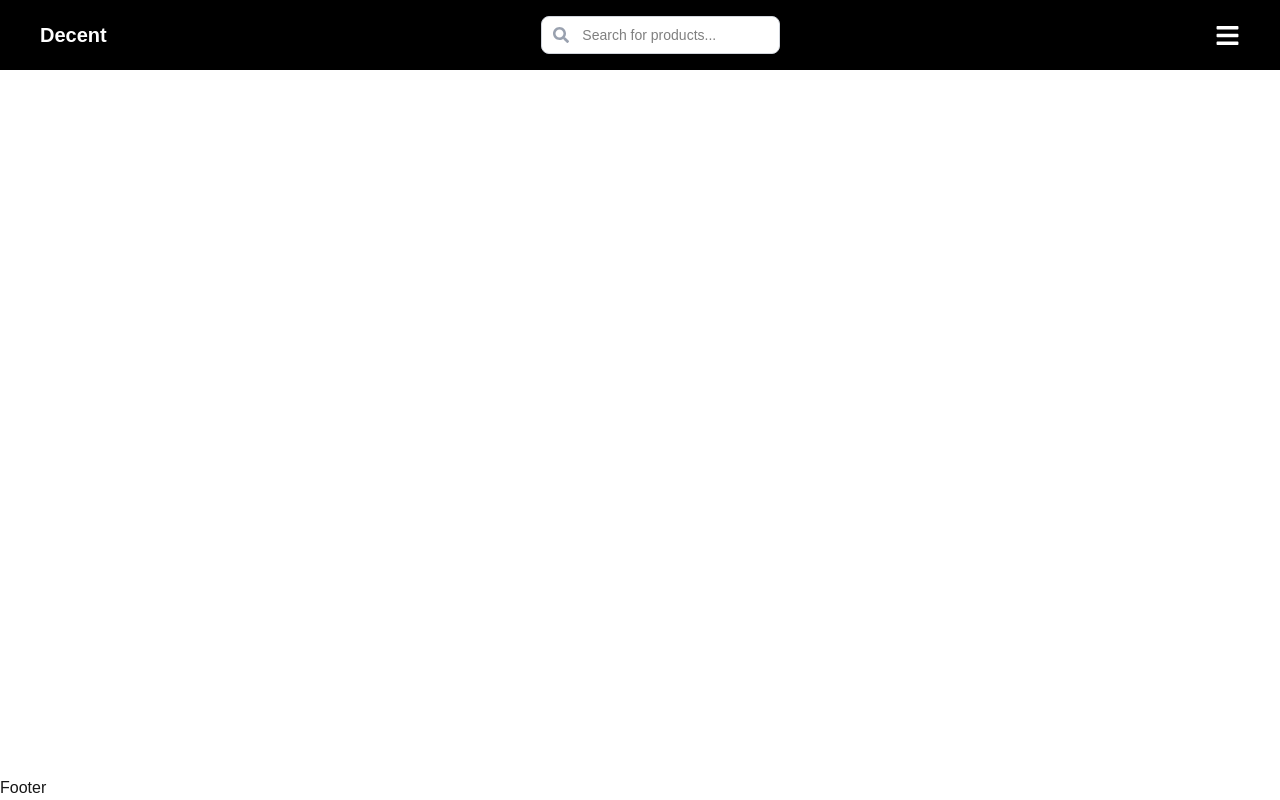
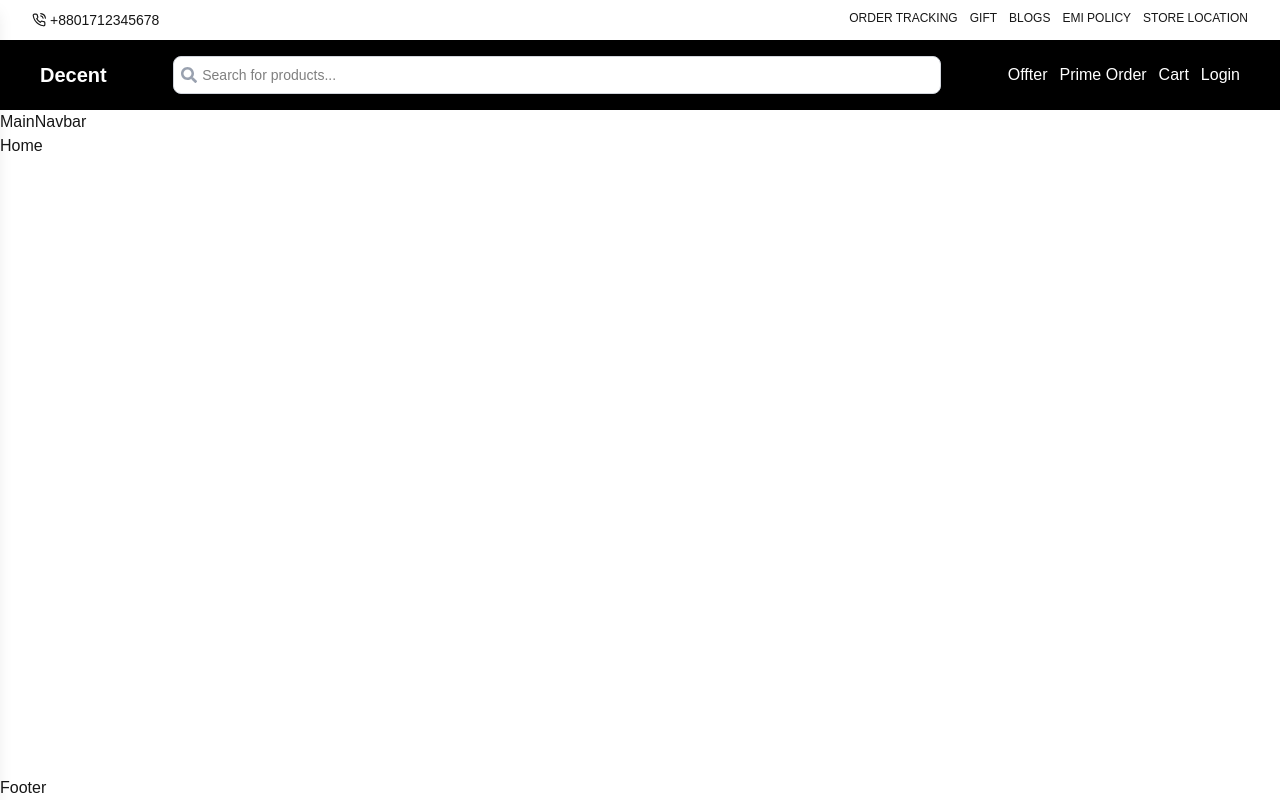
Before and after one commit to mrashed21/decent_demo, a Next.js app: page / in a window 1280 px wide. Built offline with nearby package versions, Linux system fonts and the light colour scheme.

Commit message:
update navbar

```diff
--- a/src/app/(frontend)/layout.tsx
+++ b/src/app/(frontend)/layout.tsx
@@ -1,8 +1,17 @@
-const FrontendLayout = ({
-  children,
-}: Readonly<{
-  children: React.ReactNode;
-}>) => {
-  return <body className="font-inter">{children}</body>;
+import Footer from "@/components/shared/Footer/Footer";
+import Navbar from "@/components/shared/Navbar/Navbar";
+
+const FrontendLayout = ({ children }: { children: React.ReactNode }) => {
+  return (
+    <div className="min-h-[100dvh] flex flex-col">
+      <Navbar />
+      <main className="flex-grow">
+        <section>{children}</section>
+      </main>
+      <footer className="mt-auto">
+        <Footer />
+      </footer>
+    </div>
+  );
 };
 export default FrontendLayout;
--- a/src/app/(frontend)/page.tsx
+++ b/src/app/(frontend)/page.tsx
@@ -1,13 +1,5 @@
-import Footer from "@/components/shared/Footer/Footer";
-import Navbar from "@/components/shared/Navbar/Navbar";
-
 const Home = () => {
-  return (
-    <main className="h-screen flex flex-col justify-between">
-      <Navbar />
-      <Footer />
-    </main>
-  );
+  return <section>Home</section>;
 };
 
 export default Home;
--- a/src/components/Reusable/Container/Container.tsx
+++ b/src/components/Reusable/Container/Container.tsx
@@ -7,7 +7,7 @@ const Container = ({
   className?: string;
 }) => {
   return (
-    <section className={`max-w-[1600px] w-[90%] mx-auto ${className}`}>
+    <section className={`max-w-[1600px] w-[95%] mx-auto ${className}`}>
       {children}
     </section>
   );
--- a/src/components/Reusable/SearchInput/SearchInput.tsx
+++ b/src/components/Reusable/SearchInput/SearchInput.tsx
@@ -10,16 +10,16 @@ const SearchInput: React.FC<SearchInputProps> = ({
   className = "",
 }) => {
   return (
-    <div className={`relative w-full max-w-sm `}>
+    <div className={`relative w-full   `}>
       <input
         type="text"
         placeholder={placeholder}
         aria-label={placeholder}
-        className={`w-full border border-gray-300 rounded-lg pl-10 pr-4 py-2 text-sm focus:outline-none ${className}`}
+        className={`w-full border border-gray-300 rounded-lg pl-7 pr-2 py-2 text-sm focus:outline-none ${className}`}
       />
       <FaSearch
         size={16}
-        className="absolute left-3 top-1/2 -translate-y-1/2 text-gray-400"
+        className="absolute left-2 top-1/2 -translate-y-1/2 text-gray-400"
       />
     </div>
   );
--- a/src/components/shared/Navbar/MainNavbar.tsx
+++ b/src/components/shared/Navbar/MainNavbar.tsx
@@ -1,7 +1,7 @@
 "use client";
 
 const MainNavbar = () => {
-  return <section className="hidden">MainNavbar</section>;
+  return <section className="hidden xl:flex">MainNavbar</section>;
 };
 
 export default MainNavbar;
--- a/src/components/shared/Navbar/MobileNavbar.tsx
+++ b/src/components/shared/Navbar/MobileNavbar.tsx
@@ -1,40 +1,69 @@
 "use client";
 
+import Link from "next/link";
 import { useState } from "react";
 import { FaChevronDown, FaTimes } from "react-icons/fa";
 
 interface MobileNavbarProps {
+  isMobileMenuOpen: boolean;
   setIsMobileMenuOpen: React.Dispatch<React.SetStateAction<boolean>>;
 }
 
-const MobileNavbar: React.FC<MobileNavbarProps> = ({ setIsMobileMenuOpen }) => {
+const MobileNavbar: React.FC<MobileNavbarProps> = ({
+  isMobileMenuOpen,
+  setIsMobileMenuOpen,
+}) => {
   const [openMenu, setOpenMenu] = useState<string | null>(null);
+
+  const navLinks = [
+    { label: "Home", href: "/" },
+    {
+      label: "Shop",
+      children: [
+        { label: "Men", href: "/men" },
+        { label: "Women", href: "/women" },
+        { label: "Kids", href: "/kids" },
+      ],
+    },
+    {
+      label: "About",
+      children: [
+        { label: "Company", href: "/company" },
+        { label: "Team", href: "/team" },
+      ],
+    },
+    { label: "Contact", href: "/contact" },
+  ];
 
   const toggleSubMenu = (menu: string) => {
     setOpenMenu(openMenu === menu ? null : menu);
   };
 
-  const handleItemClick = () => {
+  const handleCloseMenu = () => {
     setIsMobileMenuOpen(false);
+    setTimeout(() => setOpenMenu(null), 500);
   };
 
   return (
     <>
+      {/* Overlay */}
       <div
-        className="fixed inset-0 bg-black/50 z-40"
-        onClick={() => {
-          setIsMobileMenuOpen(false);
-        }}
+        className={`fixed inset-0 bg-black/50 z-40 transition-opacity duration-500 ease-in-out
+        ${isMobileMenuOpen ? "opacity-100" : "opacity-0 pointer-events-none"}`}
+        onClick={handleCloseMenu}
       ></div>
+
       {/* Sidebar */}
-      <div className="fixed top-0 left-0 h-full w-72 bg-white shadow-lg z-50 overflow-y-auto transform transition-transform duration-300 ease-in-out translate-x-0">
+      <div
+        className={`fixed top-0 left-0 h-full w-72 bg-white shadow-lg z-50 overflow-y-auto
+        transform transition-transform duration-500 ease-in-out
+        ${isMobileMenuOpen ? "translate-x-0" : "-translate-x-full"}`}
+      >
         {/* Header */}
         <div className="flex items-center justify-between p-4 border-b">
           <h2 className="font-bold text-lg">Menu</h2>
           <button
-            onClick={() => {
-              setIsMobileMenuOpen(false);
-            }}
+            onClick={handleCloseMenu}
             className="p-2 rounded hover:bg-gray-100"
             aria-label="Close menu"
           >
@@ -42,89 +71,57 @@ const MobileNavbar: React.FC<MobileNavbarProps> = ({ setIsMobileMenuOpen }) => {
           </button>
         </div>
 
-        {/* Menu items */}
+        {/* Menu Items */}
         <ul className="p-4 space-y-2">
-          <li
-            onClick={handleItemClick}
-            className="p-2 rounded hover:bg-gray-100 cursor-pointer"
-          >
-            Home
-          </li>
-
-          {/* Shop submenu */}
-          <li>
+          {navLinks.map((item) =>
+            item.children ? (
+              <li key={item.label}>
                 <button
-              onClick={() => toggleSubMenu("shop")}
+                  onClick={() => toggleSubMenu(item.label)}
                   className="w-full flex items-center justify-between p-2 rounded hover:bg-gray-100"
                 >
-              <span>Shop</span>
+                  <span>{item.label}</span>
                   <FaChevronDown
-                className={`transition-transform ${
-                  openMenu === "shop" ? "rotate-180" : ""
+                    className={`transition-transform duration-300 ${
+                      openMenu === item.label ? "rotate-180" : ""
                     }`}
                   />
                 </button>
-            {openMenu === "shop" && (
-              <ul className="ml-4 mt-2 space-y-1">
-                <li
-                  onClick={handleItemClick}
-                  className="p-2 rounded hover:bg-gray-100 cursor-pointer"
+
+                {/* Submenu */}
+                <ul
+                  className={`ml-4 mt-1 overflow-hidden transition-all duration-300
+                  ${
+                    openMenu === item.label
+                      ? "max-h-40 opacity-100"
+                      : "max-h-0 opacity-0"
+                  }`}
                 >
-                  Men
+                  {item.children.map((sub) => (
+                    <li key={sub.label}>
+                      <Link
+                        href={sub.href}
+                        onClick={handleCloseMenu}
+                        className="block p-2 rounded hover:bg-gray-100"
+                      >
+                        {sub.label}
+                      </Link>
                     </li>
-                <li
-                  onClick={handleItemClick}
-                  className="p-2 rounded hover:bg-gray-100 cursor-pointer"
+                  ))}
+                </ul>
+              </li>
+            ) : (
+              <li key={item.label}>
+                <Link
+                  href={item.href}
+                  onClick={handleCloseMenu}
+                  className="block p-2 rounded hover:bg-gray-100"
                 >
-                  Women
+                  {item.label}
+                </Link>
               </li>
-                <li
-                  onClick={handleItemClick}
-                  className="p-2 rounded hover:bg-gray-100 cursor-pointer"
-                >
-                  Kids
-                </li>
-              </ul>
+            )
           )}
-          </li>
-
-          {/* About submenu */}
-          <li>
-            <button
-              onClick={() => toggleSubMenu("about")}
-              className="w-full flex items-center justify-between p-2 rounded hover:bg-gray-100"
-            >
-              <span>About</span>
-              <FaChevronDown
-                className={`transition-transform ${
-                  openMenu === "about" ? "rotate-180" : ""
-                }`}
-              />
-            </button>
-            {openMenu === "about" && (
-              <ul className="ml-4 mt-2 space-y-1">
-                <li
-                  onClick={handleItemClick}
-                  className="p-2 rounded hover:bg-gray-100 cursor-pointer"
-                >
-                  Company
-                </li>
-                <li
-                  onClick={handleItemClick}
-                  className="p-2 rounded hover:bg-gray-100 cursor-pointer"
-                >
-                  Team
-                </li>
-              </ul>
-            )}
-          </li>
-
-          <li
-            onClick={handleItemClick}
-            className="p-2 rounded hover:bg-gray-100 cursor-pointer"
-          >
-            Contact
-          </li>
         </ul>
       </div>
     </>
--- a/src/components/shared/Navbar/Navbar.tsx
+++ b/src/components/shared/Navbar/Navbar.tsx
@@ -9,18 +9,21 @@ import TopNavbar from "./TopNavbar";
 
 const Navbar = () => {
   const [isMobileMenuOpen, setIsMobileMenuOpen] = useState(false);
+
   return (
-    <nav className="">
-      {/* top navbar for contact, links  */}
+    <nav>
+      {/* top navbar */}
       <TopNavbar />
-      {/* sub navbar for logo, search, cart, auth */}
+      {/* sub navbar */}
       <SubNavbar setIsMobileMenuOpen={setIsMobileMenuOpen} />
-      {/* main navbar fo category menu */}
+      {/* main navbar */}
       <MainNavbar />
-      {/* navbar for mobile  */}
-      {isMobileMenuOpen && (
-        <MobileNavbar setIsMobileMenuOpen={setIsMobileMenuOpen} />
-      )}
+      {/*Mobile side navbar */}
+      <MobileNavbar
+        isMobileMenuOpen={isMobileMenuOpen}
+        setIsMobileMenuOpen={setIsMobileMenuOpen}
+      />
+
       {/* mobile bottom navbar */}
       <MobileBottomNavbar />
     </nav>
--- a/src/components/shared/Navbar/SubNavbar.tsx
+++ b/src/components/shared/Navbar/SubNavbar.tsx
@@ -1,5 +1,6 @@
 "use client";
 
+import Container from "@/components/Reusable/Container/Container";
 import SearchInput from "@/components/Reusable/SearchInput/SearchInput";
 import { FaBars } from "react-icons/fa";
 
@@ -9,25 +10,34 @@ interface SubNavbarProps {
 
 const SubNavbar: React.FC<SubNavbarProps> = ({ setIsMobileMenuOpen }) => {
   return (
-    <section className="flex items-center justify-between py-4 px-2 md:px-5 lg:px-10 gap-5 bg-secondary text-primary">
+    <section className=" bg-secondary text-primary">
+      <Container className="flex items-center justify-between py-4 px-2  gap-5">
         {/* logo section */}
         <div className="">
           <h1 className="text-xl font-semibold ">Decent</h1>
         </div>
         {/* search section */}
-      <div className="">
+        <div className="w-full xl:max-w-3xl">
           <SearchInput
             placeholder="Search for products..."
             className="bg-primary text-secondary"
           />
         </div>
         {/* hamberger menu icon */}
-      <div className="">
+        <div className="xl:hidden">
           <FaBars
             size={25}
             onClick={() => setIsMobileMenuOpen((prev) => !prev)}
           />
         </div>
+        {/* for xl screen */}
+        <section className="hidden xl:flex items-center space-x-3">
+          <button>Offter</button>
+          <button>Prime Order</button>
+          <button>Cart</button>
+          <button>Login</button>
+        </section>
+      </Container>
     </section>
   );
 };
--- a/src/components/shared/Navbar/TopNavbar.tsx
+++ b/src/components/shared/Navbar/TopNavbar.tsx
@@ -1,6 +1,27 @@
 "use client";
+import Container from "@/components/Reusable/Container/Container";
+import { FiPhoneCall } from "react-icons/fi";
+
 const TopNavbar = () => {
-  return <section className="hidden">TopNavbar</section>;
+  return (
+    <section className="hidden lg:flex">
+      <Container>
+        <div className="py-2.5 flex justify-between text-sm">
+          <span className="flex items-center gap-1">
+            <FiPhoneCall /> +8801712345678
+          </span>
+
+          <div className="space-x-3 uppercase text-xs font-medium">
+            <span className=""> Order Tracking</span>
+            <span className="">Gift</span>
+            <span className="">Blogs</span>
+            <span className="">EMI Policy</span>
+            <span className="">Store Location</span>
+          </div>
+        </div>
+      </Container>
+    </section>
+  );
 };
 
 export default TopNavbar;
```
Lines whose indentation alone changed are shown as unchanged.
